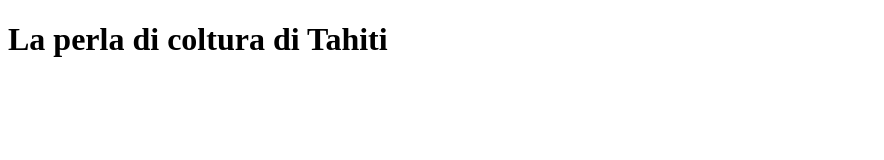
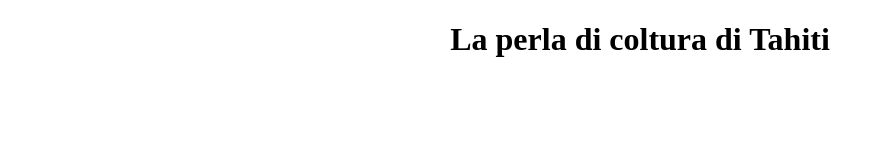
Before and after one commit to serenafu0124/serenafu0124.github.io, a plain HTML site: page index.html in a window 1280 px wide. Shown: the whole page, without its empty margins (0-884 px from the left). Drawn offline with Linux system fonts and the light colour scheme.

Commit message:
Update index.html

```diff
--- a/index.html
+++ b/index.html
@@ -4,11 +4,12 @@
         <meta charset="utf-8">
         <title>Challenge: Fancy font families</title>
         <style>
+            h1{ text-align: center;}
 
         </style>
     </head>
     <body>
-        <h1> La perla di coltura di Tahiti </h1>
+        <h1> <span style="color: #000000;"> La perla di coltura di Tahiti </span> </h1>
 
     </body>
 </html>
```
